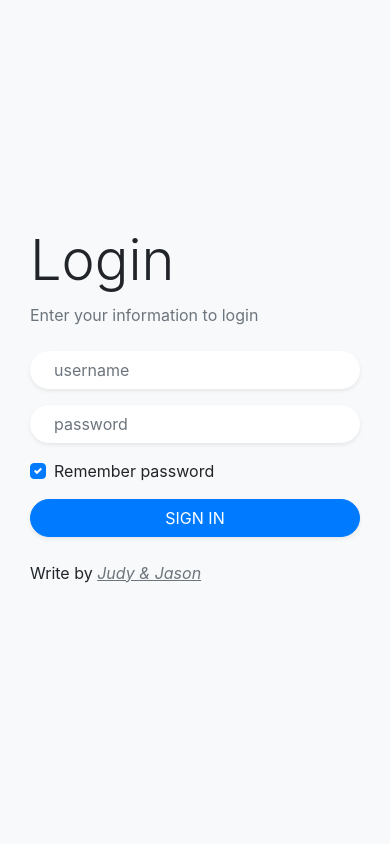
After one commit to usac201314832/ProyectoDjango, a Django app: page /login/ in a window 390 px wide. The commit adds this page. Run offline with Django 3.2, Linux system fonts and the light colour scheme.

Commit message:
Login sin logout

```diff
--- a/petshop/settings.py
+++ b/petshop/settings.py
@@ -128,3 +128,5 @@ USE_TZ = True
 STATIC_URL = '/static/'
 MEDIA_ROOT = os.path.join(BASE_DIR, 'media')
 MEDIA_URL = '/media/'
+
+LOGIN_URL = "login/"
--- a/petshop/urls.py
+++ b/petshop/urls.py
@@ -23,5 +23,6 @@ from users import views as users
 urlpatterns = [
     path('', general.homepage, name = "homepage"),
     path('admin/', admin.site.urls, name = "administration"),
-    path('login/', users.logon, name = "logon"),
+    path('login/', users.logon, name = "logout"),
+    path('logout/', users.logout_view, name = "logon"),
 ]  + static(settings.MEDIA_URL, document_root =settings.MEDIA_ROOT)
--- /dev/null
+++ b/users/templates/login.html
@@ -0,0 +1,42 @@
+<head>
+	<link rel="stylesheet" href="https://cdn.jsdelivr.net/npm/bootstrap@4.5.3/dist/css/bootstrap.min.css" integrity="sha384-TX8t27EcRE3e/ihU7zmQxVncDAy5uIKz4rEkgIXeMed4M0jlfIDPvg6uqKI2xXr2" crossorigin="anonymous">
+    <link rel="stylesheet" href="css/style.css">
+	<script src="https://code.jquery.com/jquery-3.5.1.slim.min.js" integrity="sha384-DfXdz2htPH0lsSSs5nCTpuj/zy4C+OGpamoFVy38MVBnE+IbbVYUew+OrCXaRkfj" crossorigin="anonymous"></script>
+	<script src="https://cdn.jsdelivr.net/npm/bootstrap@4.5.3/dist/js/bootstrap.bundle.min.js" integrity="sha384-ho+j7jyWK8fNQe+A12Hb8AhRq26LrZ/JpcUGGOn+Y7RsweNrtN/tE3MoK7ZeZDyx" crossorigin="anonymous"></script>
+
+</head>
+<div class="container-fluid">
+    <div class="row no-gutter">
+        <div class="col-md-6 d-none d-md-flex back-image"></div>
+        <div class="col-md-6 bg-light">
+            <div class="login d-flex align-items-center py-5">
+                <div class="container">
+                    <div class="row">
+                        <div class="col-lg-10 col-xl-7 mx-auto">
+                            <h3 class="display-4">Login</h3>
+                            <p class="text-muted mb-4">Enter your information to login</p>
+                            <form method="POST" action="{% url 'logon' %}">
+                                {% csrf_token %}
+                                <div class="form-group mb-3">
+                                    <input type="text" placeholder="username" required="" autofocus="" class="form-control rounded-pill border-0 shadow-sm px-4" name = "username" />
+                                </div>
+                                <div class="form-group mb-3">
+                                    <input type="password" placeholder="password" required="" class="form-control rounded-pill border-0 shadow-sm px-4 text-primary" name = "password" />
+                                </div>
+                                <div class="custom-control custom-checkbox mb-3">
+                                    <input id="customCheck1" type="checkbox" checked class="custom-control-input">
+                                    <label for="customCheck1" class="custom-control-label">Remember password</label>
+                                </div>
+                                <button type="submit" class="btn btn-primary btn-block text-uppercase mb-2 rounded-pill shadow-sm">Sign in</button>
+                                <div class="text-center d-flex justify-content-between mt-4"><p>Write by <a href="#" class="font-italic text-muted"><u>Judy & Jason</u></a></p></div>
+                            </form>
+                            {% if  error %}
+                                <p class="alert alert-danger">{{ error }}</p>
+                            {% endif %}
+                        </div>
+                    </div>
+                </div>
+            </div>
+        </div>
+    </div>
+</div>
--- a/users/views.py
+++ b/users/views.py
@@ -15,7 +15,7 @@ def logon(request):
                 login(request, userSession)
                 return redirect("homepage")
             else:
-                return render(request, 'login.html', {'error' : "Invalid username or password"})
+                return render(request, 'index.html', {'error' : "Invalid username or password"})
     return render(request,'login.html')
 
 def logout_view(request):
```
Also changed, not shown: users/templates/index.html (+2 -34 lines), media/users/pictures/woman.PNG (added), media/users/pictures/woman_7OwcyQj.PNG (added).
